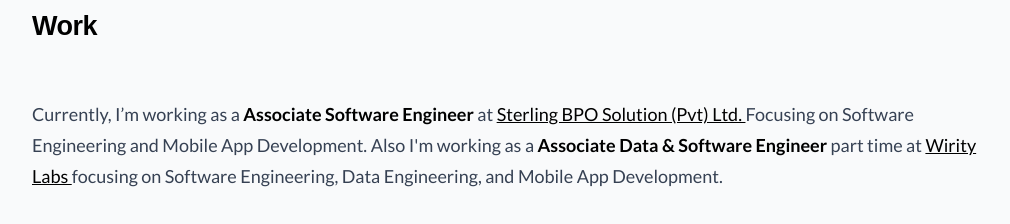
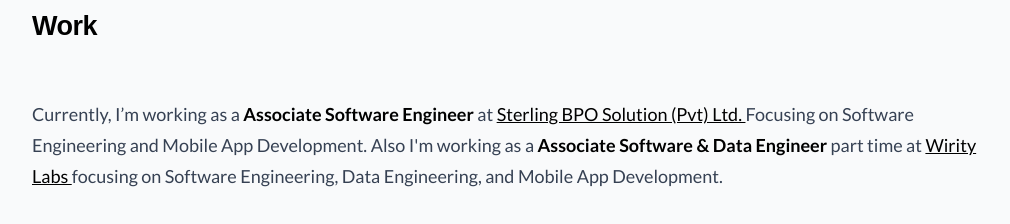
Before and after one commit to ImeshaDilshani/portfolio, a Next.js app: page / in a window 1280 px wide. Shown: the part 1160-1384 px from the top of the page, without its empty margins (131-1141 px from the left). Built offline with nearby package versions, Linux system fonts and the light colour scheme; a web font is replaced by a local one.

Commit message:
feat: update job title in work experience section for accuracy

```diff
--- a/app/page.tsx
+++ b/app/page.tsx
@@ -142,7 +142,7 @@ export default function HomePage() {
                       rel="noopener noreferrer"
                       className="underline hover:no-underline"
                     > Sterling BPO Solution (Pvt) Ltd. </a></span> Focusing on Software Engineering and Mobile App Development. Also I'm working as a
-                  <span className="font-semibold text-black"> Associate Data & Software Engineer</span> part time at{" "}
+                  <span className="font-semibold text-black"> Associate Software & Data Engineer</span> part time at{" "}
                   <span className="font-medium text-black">
                     <a
                       href="https://www.wirity.com/"
```
